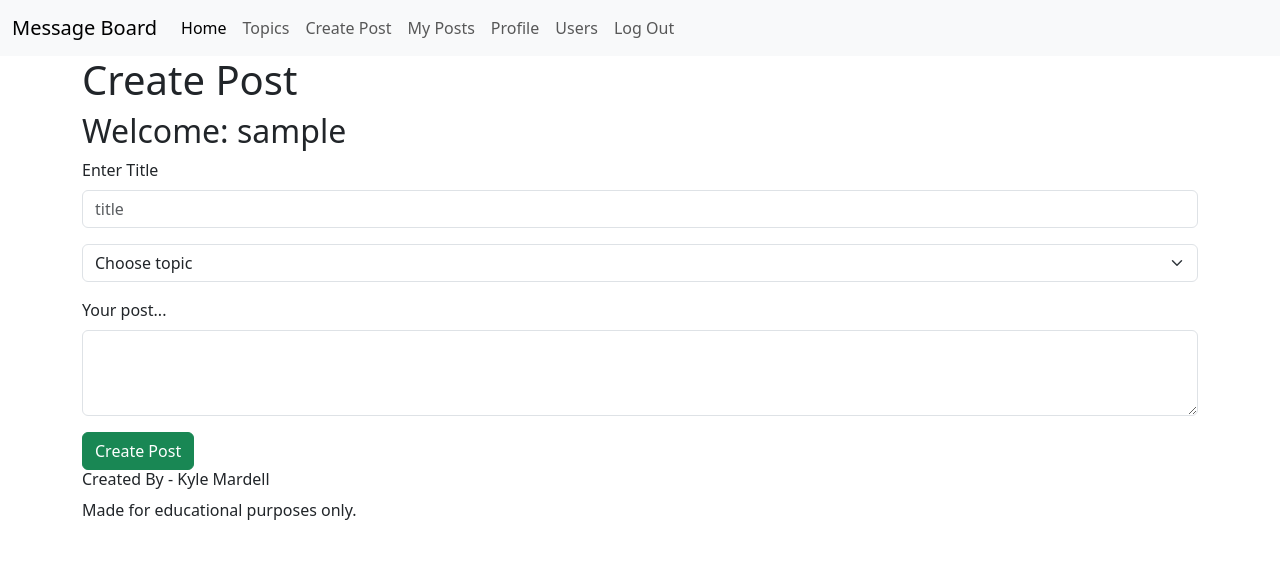
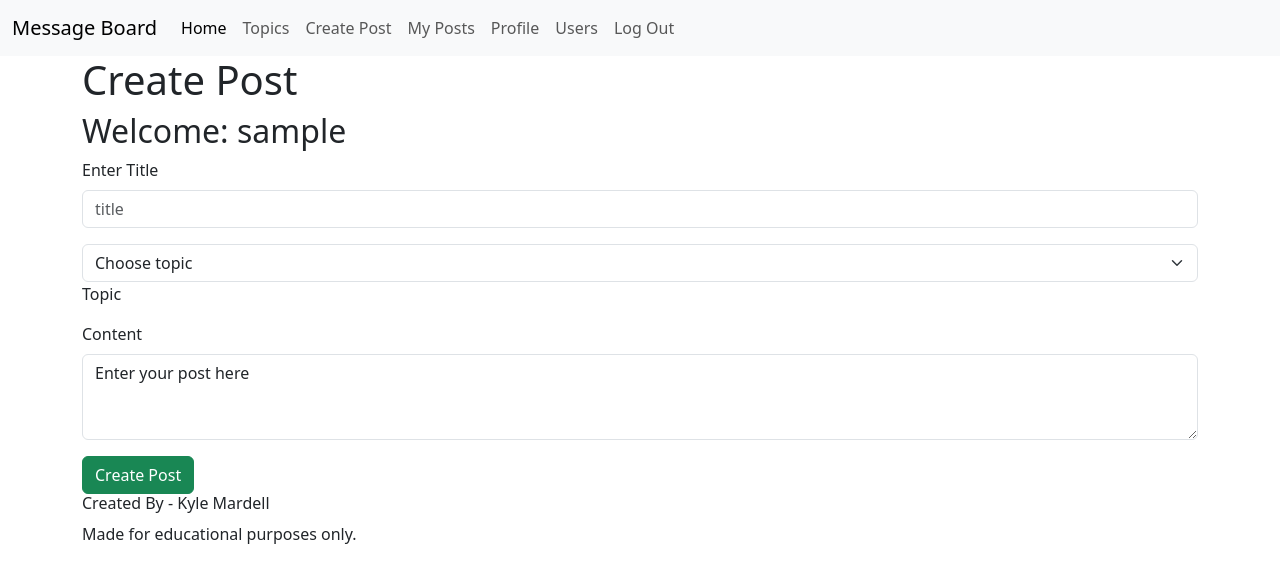
Before and after one commit to KyleMardell/meassage-board-flask-app, a Flask app: page /create_post in a window 1280 px wide. Shown: the top 583 px of the page. Run offline with Flask 3, Linux system fonts and the light colour scheme; the visitor is signed in with stand-in values (Sample User, id 1); data that the repository does not hold is empty.

Commit message:
Add function and page to create a post.

```diff
--- a/messageboard/routes.py
+++ b/messageboard/routes.py
@@ -112,7 +112,27 @@ def delete_topic(topic_id):
 @login_required
 def create_post():
     username = session.get('username', None)
-    return render_template('create_post.html', username=username)
+    user_id = session.get('user_id', None)
+    topics = list(Topic.query.order_by(Topic.name).all())
+
+    if request.method == 'POST':
+        current_time = datetime.now().strftime('%Y=%m-%d %H:%M:%S')
+        form_topic_value = request.form.get('topic_name')
+        form_topic_id, form_topic_name = form_topic_value.split('|')
+
+        post = Post(
+            title=request.form.get('post-title'),
+            content=request.form.get('post-content'),
+            date=current_time,
+            creator_name=username,
+            creator_id=user_id,
+            topic_id=form_topic_id,
+            topic_name=form_topic_name
+        )
+        db.session.add(post)
+        db.session.commit()
+        return redirect(url_for('home'))
+    return render_template('create_post.html', username=username, topics=topics)
 
 # Users page - Admin Only
 @app.route('/users', methods=['GET', 'POST'])
--- a/messageboard/templates/base.html
+++ b/messageboard/templates/base.html
@@ -31,7 +31,7 @@
                             <a class="nav-link" href="{{ url_for('topics') }}">Topics</a>
                         </li>
                         <li class="nav-item">
-                            <a class="nav-link" href="#">Create Post</a>
+                            <a class="nav-link" href="{{ url_for('create_post') }}">Create Post</a>
                         </li>
                         <li class="nav-item">
                             <a class="nav-link" href="#">My Posts</a>
--- a/messageboard/templates/create_post.html
+++ b/messageboard/templates/create_post.html
@@ -11,32 +11,31 @@
     <div class="row">
         <div class="col">
 
-            <form method="POST" action="">
+            <form method="POST" action="{{ url_for('create_post') }}">
                 <div class="mb-3">
                     <label for="post-title" class="form-label">Enter Title</label>
                     <input type="text" minlength="5" maxlength="50" class="form-control" id="post-title"
                         name="post-title" placeholder="title" required>
                 </div>
                 <div class="mb-3">
-                    <select id="topic_id" name="topic_name" class="form-select" aria-label="Default select example"
+                    <select id="topic_name" name="topic_name" class="form-select" aria-label="Default select example"
                         required>
-                        <option disabled selected>Choose topic</option>
-
-                        <option value="1">One</option>
-                        <option value="2">Two</option>
-                        <option value="3">Three</option>
-
+                        <option value="" disabled selected>Choose topic</option>
+                        {% for topic in topics %}
+                            <option value="{{ topic.id }}|{{ topic.name }}">{{ topic.name }}</option>
+                        {% endfor %}
                     </select>
+                    <label for="topic_name">Topic</label>
                 </div>
                 <div class="mb-3">
-                    <label for="post-content" class="form-label">Your post...</label>
-                    <textarea class="form-control" id="post-content" name="post-content" rows="3" required></textarea>
+                    <label for="post-content" class="form-label">Content</label>
+                    <textarea class="form-control" id="post-content" name="post-content" rows="3" required>Enter your post here</textarea>
                 </div>
                 <button type="submit" class="btn btn-success">Create Post</button>
             </form>
+
         </div>
     </div>
-
 </section>
 
 
```
